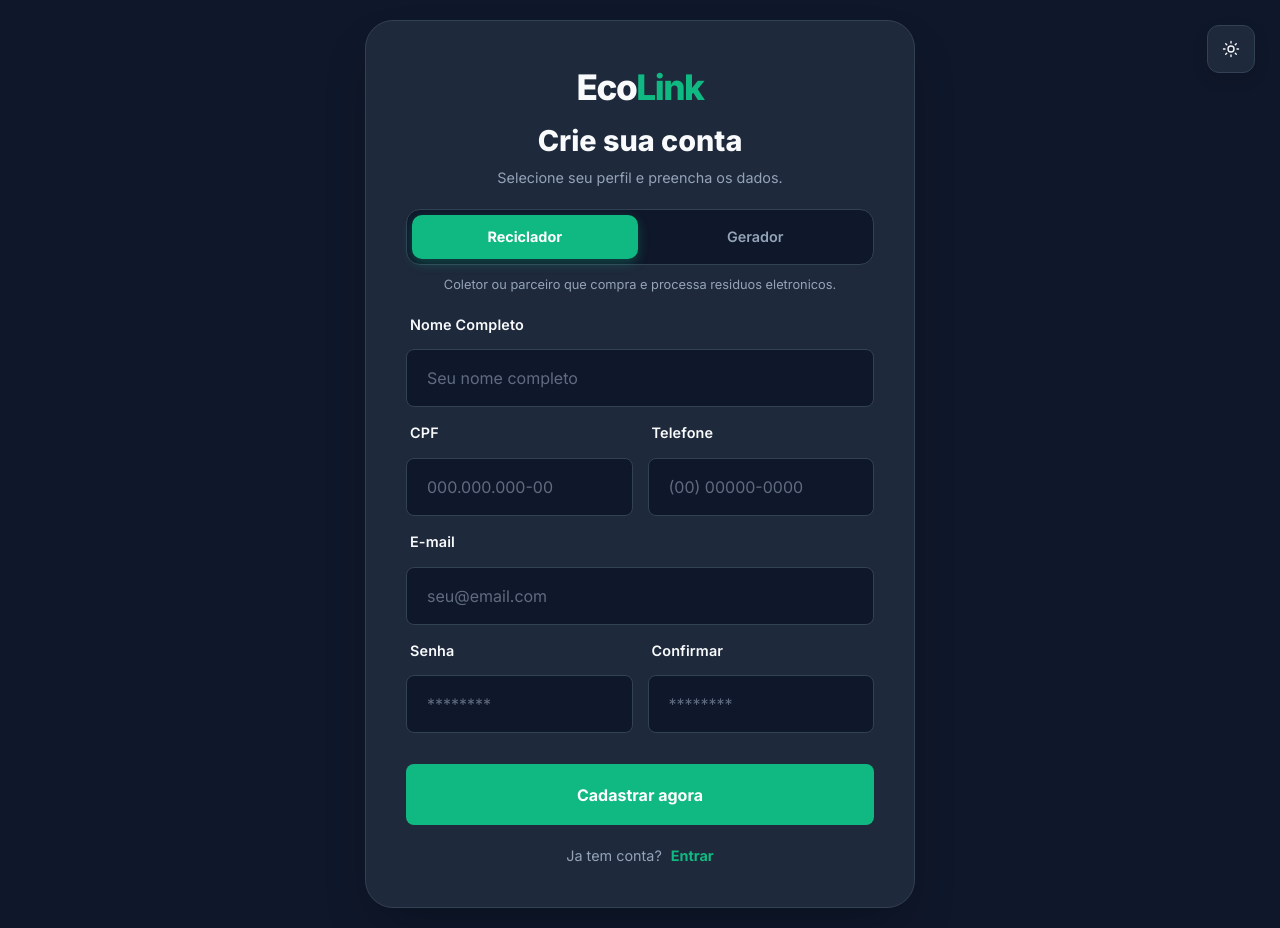
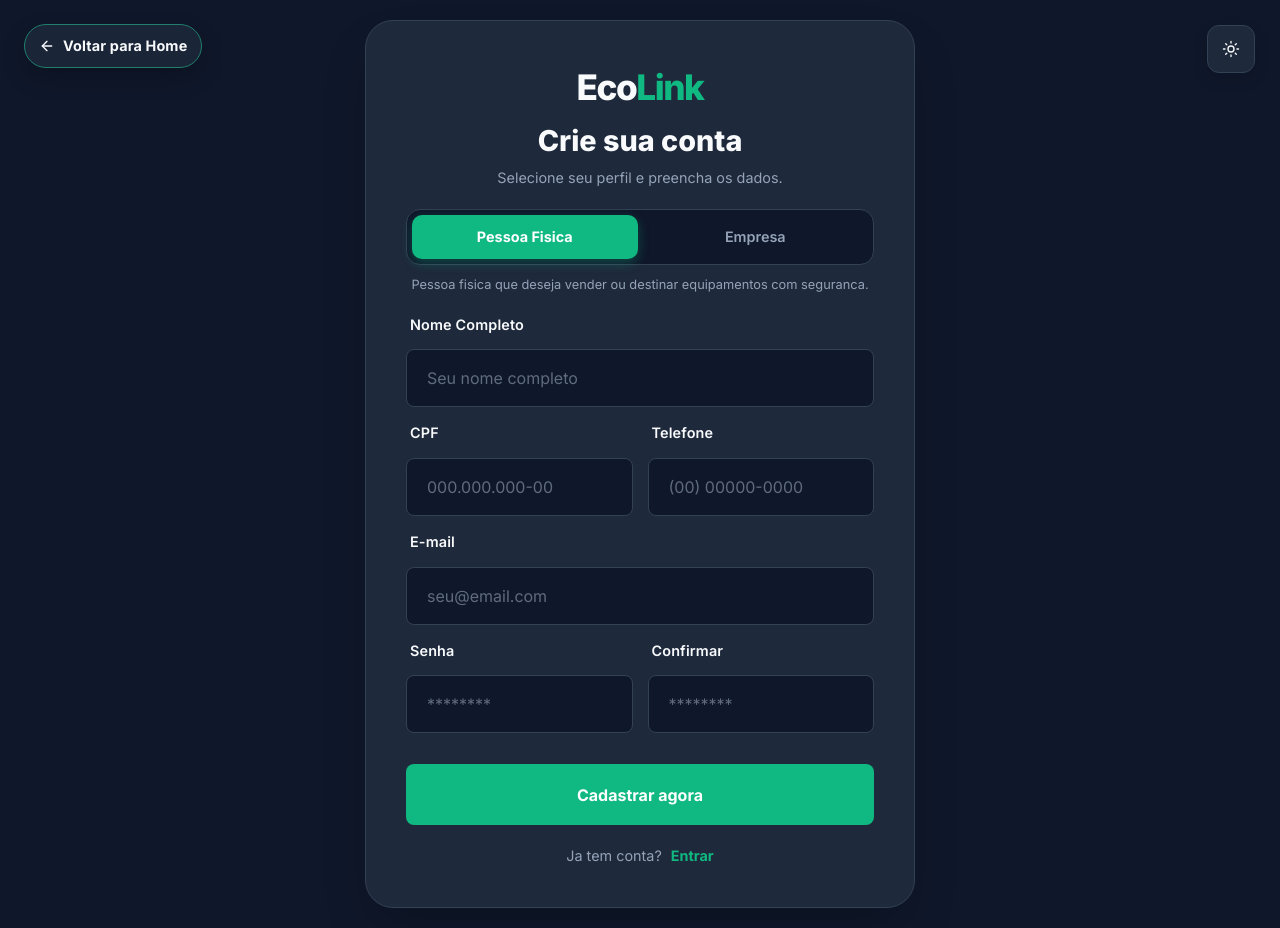
Before and after one commit to ProjetoEcolink/EcolinkSite, a React (Vite) app: page /register in a window 1280 px wide. Built offline with nearby package versions, Linux system fonts and the light colour scheme; the HTML template or start-up script is replaced by a standard one.

Commit message:
estetica e organizacao de botoes e etc

```diff
--- a/package.json
+++ b/package.json
@@ -13,6 +13,7 @@
     "@supabase/supabase-js": "^2.103.0",
     "react": "^19.2.0",
     "react-dom": "^19.2.0",
+    "react-icons": "^5.6.0",
     "react-router-dom": "^7.13.2"
   },
   "devDependencies": {
--- a/src/components/layout/Footer.jsx
+++ b/src/components/layout/Footer.jsx
@@ -1,7 +1,21 @@
-import React from 'react';
+import React, { useState } from 'react';
+import { useNavigate } from 'react-router-dom';
 import './Footer.css';
 
 export default function Footer() {
+  const navigate = useNavigate();
+  const [email, setEmail] = useState(() => localStorage.getItem('pendingAuthEmail') || '');
+
+  const handleAccessSubmit = (event) => {
+    event.preventDefault();
+    const cleanEmail = email.trim().toLowerCase();
+    if (!cleanEmail) return;
+
+    localStorage.setItem('pendingAuthEmail', cleanEmail);
+    const preferredPage = localStorage.getItem('ecolink-last-auth-page') === 'login' ? '/login' : '/register';
+    navigate(`${preferredPage}?email=${encodeURIComponent(cleanEmail)}`);
+  };
+
   return (
     <footer className="footer-section">
       <div className="footer-container">
@@ -16,12 +30,14 @@ export default function Footer() {
             </p>
           </div>
 
-          <form className="cta-form" onSubmit={(e) => e.preventDefault()}>
+          <form className="cta-form" onSubmit={handleAccessSubmit}>
             <div className="input-group-footer">
               <input
                 type="email"
                 placeholder="Seu e-mail corporativo"
                 className="cta-input"
+                value={email}
+                onChange={(event) => setEmail(event.target.value)}
                 required
               />
               <button type="submit" className="cta-button">
--- a/src/pages/Cadastro/Cadastro.jsx
+++ b/src/pages/Cadastro/Cadastro.jsx
@@ -4,7 +4,7 @@ import './Cadastro.css';
 
 export default function Cadastro() {
     // Estados do formulário
-    const [perfil, setPerfil] = useState(''); // 'gerador' ou 'reciclador'
+    const [perfil, setPerfil] = useState(''); // 'empresa' ou 'pessoa_fisica'
     const [formData, setFormData] = useState({
         nome: '',
         email: '',
@@ -23,7 +23,7 @@ export default function Cadastro() {
         e.preventDefault();
 
         if (!perfil) {
-            alert('Por favor, selecione qual é o seu perfil (Gerador ou Reciclador).');
+            alert('Por favor, selecione qual e o seu perfil (Empresa ou Pessoa Fisica).');
             return;
         }
 
@@ -78,24 +78,24 @@ export default function Cadastro() {
                         <label className="form-label">Qual é o seu objetivo principal?</label>
                         <div className="perfil-selection">
 
-                            {/* Cartão Gerador */}
+                            {/* Cartao Empresa */}
                             <div
-                                className={`perfil-card ${perfil === 'gerador' ? 'selected' : ''}`}
-                                onClick={() => setPerfil('gerador')}
+                                className={`perfil-card ${perfil === 'empresa' ? 'selected' : ''}`}
+                                onClick={() => setPerfil('empresa')}
                             >
                                 <div className="perfil-icon">🏢</div>
-                                <h4>Sou Gerador</h4>
+                                <h4>Sou Empresa</h4>
                                 <p>Quero vender lotes de equipamentos de TI obsoletos.</p>
                             </div>
 
-                            {/* Cartão Reciclador */}
+                            {/* Cartao Pessoa Fisica */}
                             <div
-                                className={`perfil-card ${perfil === 'reciclador' ? 'selected' : ''}`}
-                                onClick={() => setPerfil('reciclador')}
+                                className={`perfil-card ${perfil === 'pessoa_fisica' ? 'selected' : ''}`}
+                                onClick={() => setPerfil('pessoa_fisica')}
                             >
-                                <div className="perfil-icon">♻️</div>
-                                <h4>Sou Reciclador</h4>
-                                <p>Quero comprar materiais e possuo licença ambiental.</p>
+                                <div className="perfil-icon">👤</div>
+                                <h4>Sou Pessoa Fisica</h4>
+                                <p>Quero vender ou destinar equipamentos de forma segura.</p>
                             </div>
 
                         </div>
--- a/src/pages/Login/Login.css
+++ b/src/pages/Login/Login.css
@@ -35,6 +35,46 @@
     transform: translateY(-1px);
     border-color: var(--text-description);
     background-color: var(--bg-primary);
+}
+
+.auth-back-btn {
+    position: absolute;
+    top: 24px;
+    left: 24px;
+    display: inline-flex;
+    align-items: center;
+    gap: 8px;
+    padding: 10px 14px;
+    background: color-mix(in srgb, var(--bg-secondary) 82%, transparent);
+    border: 1px solid color-mix(in srgb, var(--green-eco) 52%, var(--ui-border));
+    border-radius: 999px;
+    color: var(--text-main);
+    font-size: 0.9rem;
+    font-weight: 700;
+    letter-spacing: 0.01em;
+    cursor: pointer;
+    z-index: 100;
+    box-shadow: 0 10px 24px rgba(0, 0, 0, 0.2);
+    backdrop-filter: blur(6px);
+    transition: transform 0.22s ease, box-shadow 0.22s ease, border-color 0.22s ease, background-color 0.22s ease;
+}
+
+.auth-back-btn-icon {
+    width: 16px;
+    height: 16px;
+    flex-shrink: 0;
+}
+
+.auth-back-btn:hover {
+    transform: translateY(-2px);
+    border-color: var(--green-eco);
+    background: color-mix(in srgb, var(--bg-secondary) 94%, transparent);
+    box-shadow: 0 14px 30px rgba(16, 185, 129, 0.2);
+}
+
+.auth-back-btn:focus-visible {
+    outline: 3px solid color-mix(in srgb, var(--green-eco) 40%, transparent);
+    outline-offset: 2px;
 }
 
 .theme-toggle-icon {
@@ -243,4 +283,11 @@
         top: 20px;
         right: 20px;
     }
+
+    .auth-back-btn {
+        top: 20px;
+        left: 16px;
+        padding: 9px 12px;
+        font-size: 0.82rem;
+    }
 }
--- a/src/pages/Login/Login.jsx
+++ b/src/pages/Login/Login.jsx
@@ -1,5 +1,6 @@
 import React, { useState, useEffect } from 'react';
-import { Link, useNavigate } from 'react-router-dom';
+import { Link, useLocation, useNavigate } from 'react-router-dom';
+import { FiArrowLeft } from 'react-icons/fi';
 import { supabase } from '../../supabaseClient';
 import './Login.css';
 
@@ -33,6 +34,7 @@ function ThemeIcon({ theme }) {
 
 export default function Login() {
     const navigate = useNavigate();
+    const location = useLocation();
     const [formData, setFormData] = useState({ email: '', senha: '' });
     const [loading, setLoading] = useState(false);
 
@@ -48,6 +50,20 @@ export default function Login() {
         return () => observer.disconnect();
     }, []);
 
+    useEffect(() => {
+        localStorage.setItem('ecolink-last-auth-page', 'login');
+
+        const params = new URLSearchParams(location.search);
+        const emailFromQuery = params.get('email') || '';
+        const emailFromStorage = localStorage.getItem('pendingAuthEmail') || '';
+        const emailToUse = (emailFromQuery || emailFromStorage).trim();
+
+        if (emailToUse) {
+            setFormData((prev) => ({ ...prev, email: emailToUse }));
+            localStorage.setItem('pendingAuthEmail', emailToUse);
+        }
+    }, [location.search]);
+
     const toggleTheme = () => {
         const next = theme === 'light' ? 'dark' : 'light';
         document.documentElement.setAttribute('data-theme', next);
@@ -56,7 +72,12 @@ export default function Login() {
     };
 
     const handleInputChange = (e) => {
-        setFormData({ ...formData, [e.target.name]: e.target.value });
+        const { name, value } = e.target;
+        setFormData({ ...formData, [name]: value });
+
+        if (name === 'email') {
+            localStorage.setItem('pendingAuthEmail', value.trim());
+        }
     };
 
     const handleSubmit = async (e) => {
@@ -67,6 +88,8 @@ export default function Login() {
             email: formData.email,
             password: formData.senha,
         });
+
+        localStorage.setItem('pendingAuthEmail', formData.email.trim());
 
         if (error) {
             alert('Erro ao entrar: ' + error.message);
@@ -91,6 +114,17 @@ export default function Login() {
         <div className="auth-page">
             <button className="auth-theme-toggle" onClick={toggleTheme} aria-label="Mudar tema" type="button">
                 <ThemeIcon theme={theme} />
+            </button>
+
+            <button
+                className="auth-back-btn"
+                onClick={() => navigate('/')}
+                title="Voltar para Home"
+                aria-label="Voltar para Home"
+                type="button"
+            >
+                <FiArrowLeft className="auth-back-btn-icon" aria-hidden="true" />
+                <span>Voltar para Home</span>
             </button>
 
             <div className="auth-container">
@@ -141,7 +175,7 @@ export default function Login() {
                     </button>
 
                     <p className="auth-footer-link" style={{ textAlign: 'center', marginTop: '1.5rem', color: 'var(--text-description)', fontSize: '0.9rem' }}>
-                        Ainda não tem uma conta? <Link to="/register" style={{ color: 'var(--green-eco)', fontWeight: 'bold', textDecoration: 'none' }}>Cadastre-se aqui.</Link>
+                        Ainda não tem uma conta? <Link to={formData.email ? `/register?email=${encodeURIComponent(formData.email.trim())}` : '/register'} style={{ color: 'var(--green-eco)', fontWeight: 'bold', textDecoration: 'none' }}>Cadastre-se aqui.</Link>
                     </p>
                 </form>
             </div>
--- a/src/pages/Register/Register.css
+++ b/src/pages/Register/Register.css
@@ -55,6 +55,46 @@
     transform: translateY(-1px);
     border-color: var(--text-description);
     background-color: var(--bg-primary);
+}
+
+.auth-back-btn {
+    position: fixed;
+    top: 24px;
+    left: 24px;
+    display: inline-flex;
+    align-items: center;
+    gap: 8px;
+    padding: 10px 14px;
+    background: color-mix(in srgb, var(--bg-secondary) 82%, transparent);
+    border: 1px solid color-mix(in srgb, var(--brand-main) 52%, var(--ui-border));
+    border-radius: 999px;
+    color: var(--text-main);
+    font-size: 0.9rem;
+    font-weight: 700;
+    letter-spacing: 0.01em;
+    cursor: pointer;
+    z-index: 100;
+    box-shadow: 0 10px 24px rgba(0, 0, 0, 0.2);
+    backdrop-filter: blur(6px);
+    transition: transform 0.22s ease, box-shadow 0.22s ease, border-color 0.22s ease, background-color 0.22s ease;
+}
+
+.auth-back-btn-icon {
+    width: 16px;
+    height: 16px;
+    flex-shrink: 0;
+}
+
+.auth-back-btn:hover {
+    transform: translateY(-2px);
+    border-color: var(--brand-main);
+    background: color-mix(in srgb, var(--bg-secondary) 94%, transparent);
+    box-shadow: 0 14px 30px rgba(16, 185, 129, 0.2);
+}
+
+.auth-back-btn:focus-visible {
+    outline: 3px solid color-mix(in srgb, var(--brand-main) 40%, transparent);
+    outline-offset: 2px;
 }
 
 .theme-toggle-icon {
@@ -364,4 +404,10 @@
     .auth-brand { font-size: 1.8rem; }
     .auth-header h2 { font-size: 1.5rem; }
     .otp-input { font-size: 1.5rem; letter-spacing: 5px; }
+    .auth-back-btn {
+        top: 18px;
+        left: 14px;
+        padding: 8px 11px;
+        font-size: 0.8rem;
+    }
 }
--- a/src/pages/Register/Register.jsx
+++ b/src/pages/Register/Register.jsx
@@ -1,5 +1,6 @@
 import React, { useState, useEffect } from 'react';
-import { Link, useNavigate } from 'react-router-dom';
+import { Link, useLocation, useNavigate } from 'react-router-dom';
+import { FiArrowLeft } from 'react-icons/fi';
 import { supabase } from '../../supabaseClient';
 import './Register.css';
 
@@ -14,16 +15,16 @@ function isValidCPF(value) {
     for (let i = 0; i < 9; i += 1) {
         sum += Number(cpf[i]) * (10 - i);
     }
-    let digit = (sum * 10) % 11;
-    if (digit === 10) digit = 0;
+    let digit = 11 - (sum % 11);
+    if (digit > 9) digit = 0;
     if (digit !== Number(cpf[9])) return false;
 
     sum = 0;
     for (let i = 0; i < 10; i += 1) {
         sum += Number(cpf[i]) * (11 - i);
     }
-    digit = (sum * 10) % 11;
-    if (digit === 10) digit = 0;
+    digit = 11 - (sum % 11);
+    if (digit > 9) digit = 0;
     return digit === Number(cpf[10]);
 }
 
@@ -96,7 +97,7 @@ function ThemeIcon({ theme }) {
 }
 
 export default function Register() {
-    const [perfil, setPerfil] = useState('reciclador');
+    const [perfil, setPerfil] = useState('pessoa_fisica');
     const [loading, setLoading] = useState(false);
     const [erro, setErro] = useState('');
     const [theme, setTheme] = useState(() => document.documentElement.getAttribute('data-theme') || 'dark');
@@ -106,10 +107,25 @@ export default function Register() {
     });
 
     const navigate = useNavigate();
+    const location = useLocation();
 
     useEffect(() => {
         document.documentElement.setAttribute('data-theme', theme);
     }, [theme]);
+
+    useEffect(() => {
+        localStorage.setItem('ecolink-last-auth-page', 'register');
+
+        const params = new URLSearchParams(location.search);
+        const emailFromQuery = params.get('email') || '';
+        const emailFromStorage = localStorage.getItem('pendingAuthEmail') || '';
+        const emailToUse = (emailFromQuery || emailFromStorage).trim();
+
+        if (emailToUse) {
+            setFormData((prev) => ({ ...prev, email: emailToUse }));
+            localStorage.setItem('pendingAuthEmail', emailToUse);
+        }
+    }, [location.search]);
 
     const toggleTheme = () => setTheme(prev => (prev === 'light' ? 'dark' : 'light'));
 
@@ -117,7 +133,7 @@ export default function Register() {
         const cleanValue = onlyDigits(value);
 
         if (name === 'documento') {
-            if (perfil === 'reciclador') {
+            if (perfil === 'pessoa_fisica') {
                 return cleanValue
                     .replace(/(\d{3})(\d)/, '$1.$2')
                     .replace(/(\d{3})(\d)/, '$1.$2')
@@ -151,6 +167,10 @@ export default function Register() {
             value = applyMask(value, name);
         }
 
+        if (name === 'email') {
+            localStorage.setItem('pendingAuthEmail', value.trim());
+        }
+
         setFormData({ ...formData, [name]: value });
     };
 
@@ -163,12 +183,24 @@ export default function Register() {
         e.preventDefault();
         setErro('');
 
-        if (perfil === 'reciclador' && !isValidCPF(formData.documento)) {
+        const documentoLimpo = onlyDigits(formData.documento);
+
+        if (perfil === 'pessoa_fisica' && documentoLimpo.length !== 11) {
+            setErro('CPF deve conter 11 numeros.');
+            return;
+        }
+
+        if (perfil === 'empresa' && documentoLimpo.length !== 14) {
+            setErro('CNPJ deve conter 14 numeros.');
+            return;
+        }
+
+        if (perfil === 'pessoa_fisica' && !isValidCPF(formData.documento)) {
             setErro('CPF invalido. Confira os numeros informados.');
             return;
         }
 
-        if (perfil === 'gerador' && !isValidCNPJ(formData.documento)) {
+        if (perfil === 'empresa' && !isValidCNPJ(formData.documento)) {
             setErro('CNPJ invalido. Confira os numeros informados.');
             return;
         }
@@ -186,7 +218,7 @@ export default function Register() {
         setLoading(true);
         const emailRedirectTo = import.meta.env.VITE_AUTH_REDIRECT_URL || `${window.location.origin}/login`;
 
-        if (perfil === 'gerador') {
+        if (perfil === 'empresa') {
             const exists = await cnpjExists(formData.documento);
             if (exists === false) {
                 setLoading(false);
@@ -200,8 +232,6 @@ export default function Register() {
             }
         }
 
-        const documentoLimpo = onlyDigits(formData.documento);
-
         const { data, error } = await supabase.auth.signUp({
             email: formData.email,
             password: formData.senha,
@@ -209,7 +239,7 @@ export default function Register() {
                 emailRedirectTo,
                 data: {
                     nome: formData.nome,
-                    perfil: perfil === 'gerador' ? 'Empresa' : 'Usuario',
+                    perfil: perfil === 'empresa' ? 'Empresa' : 'Pessoa Fisica',
                     documento: documentoLimpo,
                     telefone: formData.telefone
                 }
@@ -232,7 +262,7 @@ export default function Register() {
             const usuarioParaSalvar = {
                 email: data.user.email,
                 nome: meta.nome || formData.nome || 'Usuario',
-                perfil: meta.perfil || (perfil === 'gerador' ? 'Empresa' : 'Usuario'),
+                perfil: meta.perfil || (perfil === 'empresa' ? 'Empresa' : 'Pessoa Fisica'),
                 documento: meta.documento || documentoLimpo || '',
                 telefone: meta.telefone || formData.telefone || ''
             };
@@ -253,6 +283,17 @@ export default function Register() {
                 <ThemeIcon theme={theme} />
             </button>
 
+            <button
+                className="auth-back-btn"
+                onClick={() => navigate('/')}
+                title="Voltar para Home"
+                aria-label="Voltar para Home"
+                type="button"
+            >
+                <FiArrowLeft className="auth-back-btn-icon" aria-hidden="true" />
+                <span>Voltar para Home</span>
+            </button>
+
             <div className="auth-container">
                 <div className="auth-brand">Eco<span className="text-eco">Link</span></div>
 
@@ -264,36 +305,36 @@ export default function Register() {
                 <div className="perfil-toggle">
                     <button
                         type="button"
-                        className={`perfil-toggle-btn ${perfil === 'reciclador' ? 'active' : ''}`}
-                        onClick={() => handleSelectPerfil('reciclador')}
+                        className={`perfil-toggle-btn ${perfil === 'pessoa_fisica' ? 'active' : ''}`}
+                        onClick={() => handleSelectPerfil('pessoa_fisica')}
                     >
-                        Reciclador
+                        Pessoa Fisica
                     </button>
                     <button
                         type="button"
-                        className={`perfil-toggle-btn ${perfil === 'gerador' ? 'active' : ''}`}
-                        onClick={() => handleSelectPerfil('gerador')}
+                        className={`perfil-toggle-btn ${perfil === 'empresa' ? 'active' : ''}`}
+                        onClick={() => handleSelectPerfil('empresa')}
                     >
-                        Gerador
+                        Empresa
                     </button>
                 </div>
 
                 <p className="perfil-desc">
-                    {perfil === 'reciclador'
-                        ? 'Coletor ou parceiro que compra e processa residuos eletronicos.'
+                    {perfil === 'pessoa_fisica'
+                        ? 'Pessoa fisica que deseja vender ou destinar equipamentos com seguranca.'
                         : 'Empresa que descarta equipamentos com seguranca e compliance ESG.'}
                 </p>
 
                 <form onSubmit={handleSubmit}>
                     <div className="form-group">
                         <label className="form-label">
-                            {perfil === 'gerador' ? 'Razao Social' : 'Nome Completo'}
+                            {perfil === 'empresa' ? 'Razao Social' : 'Nome Completo'}
                         </label>
                         <input
                             type="text"
                             name="nome"
                             className="form-input"
-                            placeholder={perfil === 'gerador' ? 'Nome da empresa' : 'Seu nome completo'}
+                            placeholder={perfil === 'empresa' ? 'Nome da empresa' : 'Seu nome completo'}
                             value={formData.nome}
                             onChange={handleInputChange}
                             required
@@ -303,14 +344,14 @@ export default function Register() {
                     <div className="auth-row-inputs">
                         <div className="form-group">
                             <label className="form-label">
-                                {perfil === 'gerador' ? 'CNPJ' : 'CPF'}
+                                {perfil === 'empresa' ? 'CNPJ' : 'CPF'}
                             </label>
                             <input
                                 type="text"
                                 name="documento"
                                 className="form-input"
                                 value={formData.documento}
-                                placeholder={perfil === 'gerador' ? '00.000.000/0000-00' : '000.000.000-00'}
+                                placeholder={perfil === 'empresa' ? '00.000.000/0000-00' : '000.000.000-00'}
                                 onChange={handleInputChange}
                                 required
                             />
@@ -331,13 +372,13 @@ export default function Register() {
 
                     <div className="form-group">
                         <label className="form-label">
-                            {perfil === 'gerador' ? 'E-mail Corporativo' : 'E-mail'}
+                            {perfil === 'empresa' ? 'E-mail Corporativo' : 'E-mail'}
                         </label>
                         <input
                             type="email"
                             name="email"
                             className="form-input"
-                            placeholder={perfil === 'gerador' ? 'contato@empresa.com.br' : 'seu@email.com'}
+                            placeholder={perfil === 'empresa' ? 'contato@empresa.com.br' : 'seu@email.com'}
                             value={formData.email}
                             onChange={handleInputChange}
                             required
@@ -390,7 +431,7 @@ export default function Register() {
                     </button>
 
                     <p className="auth-footer-link">
-                        Ja tem conta? <Link to="/login">Entrar</Link>
+                        Ja tem conta? <Link to={formData.email ? `/login?email=${encodeURIComponent(formData.email.trim())}` : '/login'}>Entrar</Link>
                     </p>
                 </form>
             </div>
--- a/src/sections/AboutSection/AboutSection.jsx
+++ b/src/sections/AboutSection/AboutSection.jsx
@@ -16,7 +16,7 @@ export default function AboutSection() {
 
                     <div className="about-manifesto">
                         <p>
-                            O EcoLink não é apenas uma plataforma de descarte; é uma infraestrutura tecnológica projetada para resolver um dos maiores gargalos do mundo corporativo: a gestão de fim de vida útil de ativos de TI.
+                            O EcoLink não é apenas uma plataforma de descarte; é uma infraestrutura tecnológica projetada para resolver um dos maiores gargalos do mundo corparativo e no dia-a-dia das pessoas:a fim de trazer um mundo mais ecológico.
                         </p>
                         <p>
                             Nascemos da união entre a engenharia ambiental de precisão e o desenvolvimento de software de alta performance. Entendemos que o mercado de reciclagem eletrônica era fragmentado, opaco e cheio de riscos ocultos para as grandes corporações.
--- a/src/sections/HeroSection/HeroSection.jsx
+++ b/src/sections/HeroSection/HeroSection.jsx
@@ -1,7 +1,10 @@
 import React from 'react';
+import { useNavigate } from 'react-router-dom';
 import './HeroSection.css';
 
 export default function HeroSection() {
+    const navigate = useNavigate();
+
     return (
         <section id="home" className="hero-section">
             <div className="hero-floating-elements">
@@ -38,8 +41,8 @@ export default function HeroSection() {
                 </p>
 
                 <div className="hero-buttons">
-                    <button className="btn-primary">
-                        Quero Fazer Parte
+                    <button className="btn-primary" onClick={() => navigate('/register')}>
+                        Quero meu acesso
                     </button>
                 </div>
 
```
Also changed, not shown: src/components/layout/Navbar.jsx (+8 -3 lines), 1 other file (tests, documents, lock files or other folders).
